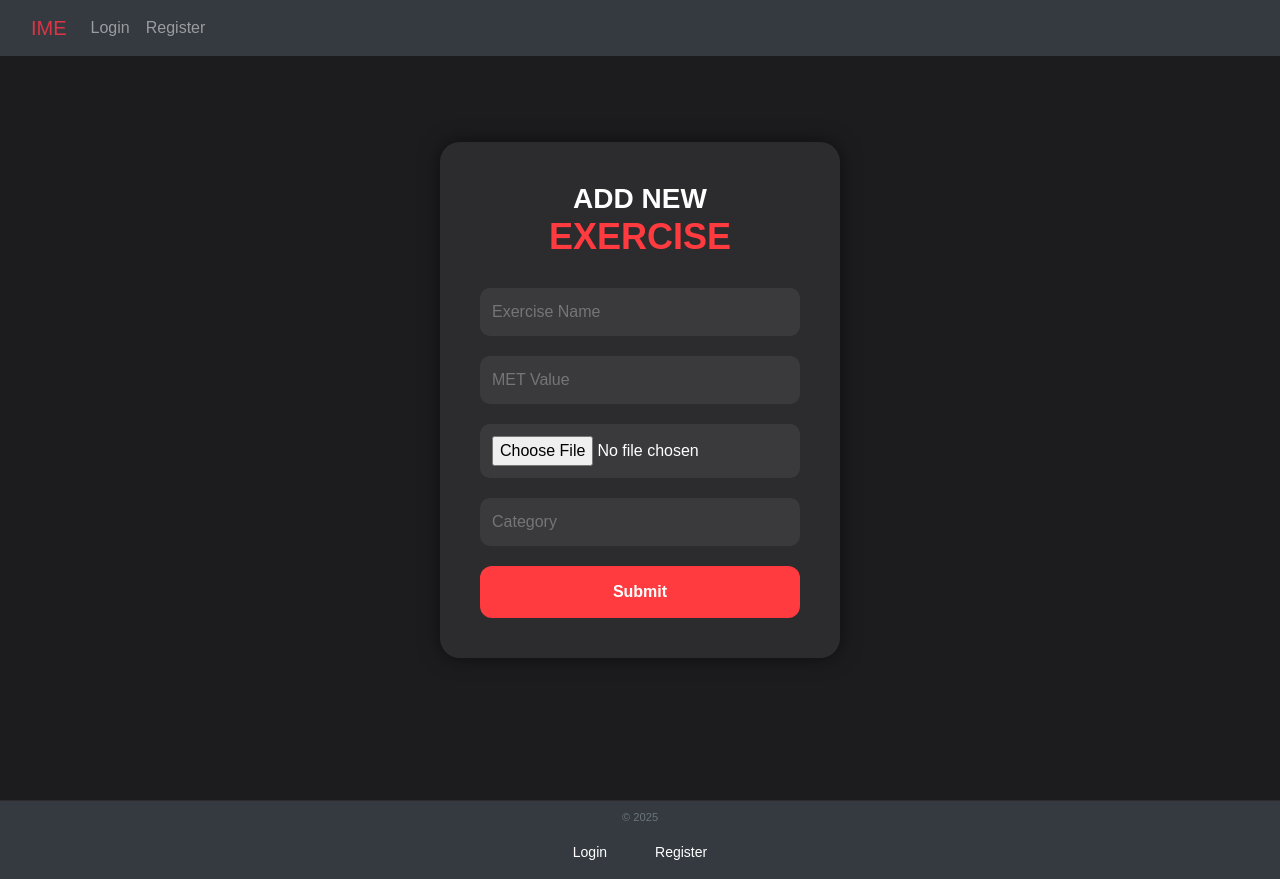
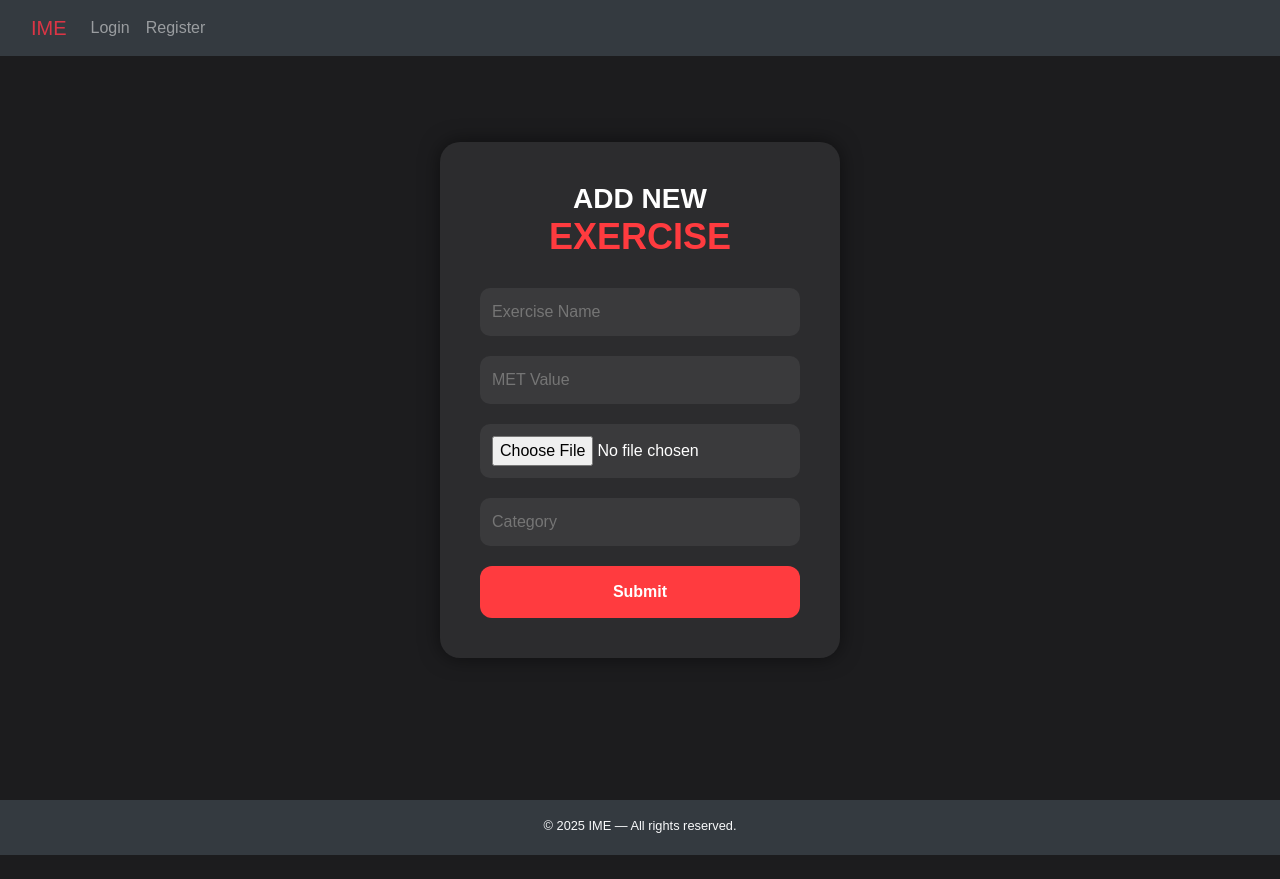
Before and after one commit to Ante-Diluvian/Projekt-Masivni-podatki, a React (Create React App) app in the folder RAIN/frontend/: page /newexecise in a window 1280 px wide. After the commit the page ends 855 px from the top, so only its background shows below. Built offline with nearby package versions, Linux system fonts and the light colour scheme.

Commit message:
Minor fixes, fixed header
Minor warning fixed, fixed header not working on smaller screens

```diff
--- a/RAIN/frontend/src/components/Footer.js
+++ b/RAIN/frontend/src/components/Footer.js
@@ -1,48 +1,20 @@
 import { useContext } from "react";
 import { UserContext } from "../userContext";
-import { Link } from "react-router-dom";
 
 function Footer() {
   const { user } = useContext(UserContext);
 
   return (
-<footer className=" bg-dark footer-custom mt-auto">
-  <div className="container text-center py-2">
-    <p className="mb-2 text-muted small">© 2025</p>
-   <ul className="nav justify-content-center">
-              {user ? (
-                <>
-                  <li className="nav-item mx-2">
-                    <Link className="nav-link text-white" to="/recipes">Recipes</Link>
-                  </li>
-                  <li className="nav-item mx-2">
-                    <Link className="nav-link text-white" to="/statistics">Workouts</Link>
-                  </li>
-                  <li className="nav-item mx-2">
-                    <Link className="nav-link text-white" to="/profile">Profile</Link>
-                  </li>
-                  {user.user_type === 1 && (
-                  <li className="nav-item mx-2">
-                    <Link className="nav-link text-white" to="/admin">Admin</Link>
-                  </li>
-                  )}
-                  <li className="nav-item mx-2">
-                    <Link className="nav-link text-danger" to="/logout">Logout</Link>
-                  </li>
-                </>
-              ) : (
-                <>
-                  <li className="nav-item mx-2">
-                    <Link className="nav-link text-white" to="/login">Login</Link>
-                  </li>
-                  <li className="nav-item mx-2">
-                    <Link className="nav-link text-white" to="/register">Register</Link>
-                  </li>
-                </>
-              )}
-            </ul>
-  </div>
-</footer>
+    <footer className="bg-dark text-light mt-auto py-3">
+      <div className="container text-center small">
+        <p className="mb-1">
+          © {new Date().getFullYear()} IME — All rights reserved.
+        </p>
+        {user && user.user_type === 1 && (
+          <p className="text-muted mb-0">Admin Access Enabled</p>
+        )}
+      </div>
+    </footer>
   );
 }
 
--- a/RAIN/frontend/src/components/Header.js
+++ b/RAIN/frontend/src/components/Header.js
@@ -1,9 +1,13 @@
-import { useContext } from "react";
+import { useContext, useState } from "react";
 import { UserContext } from "../userContext";
 import { Link } from "react-router-dom";
 
 function Header() {
   const { user } = useContext(UserContext);
+  const [collapsed, setCollapsed] = useState(true);
+
+  const toggleNavbar = () => setCollapsed(!collapsed);
+  const closeNavbar = () => setCollapsed(true);
 
   return (
     <header>
@@ -14,42 +18,40 @@ function Header() {
           <button
             className="navbar-toggler"
             type="button"
-            data-bs-toggle="collapse"
-            data-bs-target="#navbarNav"
-            aria-controls="navbarNav"
-            aria-expanded="false"
+            onClick={toggleNavbar}
+            aria-expanded={!collapsed}
             aria-label="Toggle navigation"
           >
             <span className="navbar-toggler-icon"></span>
           </button>
 
-          <div className="collapse navbar-collapse" id="navbarNav">
+          <div className={`collapse navbar-collapse ${collapsed ? '' : 'show'}`} id="navbarNav">
             <ul className="navbar-nav ms-auto gap-2 align-items-center">
               {user ? (
                 <>
                   <li className="nav-item">
-                    <Link className="nav-link" to="/">Home</Link>
+                    <Link className="nav-link" to="/" onClick={closeNavbar}>Home</Link>
                   </li>
                   <li className="nav-item">
-                    <Link className="nav-link" to="/recipes">Recipes</Link>
+                    <Link className="nav-link" to="/recipes" onClick={closeNavbar}>Recipes</Link>
                   </li>
                   <li className="nav-item">
-                    <Link className="nav-link" to="/statistics">Workouts</Link>
+                    <Link className="nav-link" to="/statistics" onClick={closeNavbar}>Workouts</Link>
                   </li>
                   <li className="nav-item">
-                    <Link className="nav-link" to="/profile">Profile</Link>
+                    <Link className="nav-link" to="/profile" onClick={closeNavbar}>Profile</Link>
                   </li>
                   <li className="nav-item">
-                    <Link className="nav-link text-danger" to="/logout">Logout</Link>
+                    <Link className="nav-link text-danger" to="/logout" onClick={closeNavbar}>Logout</Link>
                   </li>
                 </>
               ) : (
                 <>
                   <li className="nav-item">
-                    <Link className="nav-link" to="/login">Login</Link>
+                    <Link className="nav-link" to="/login" onClick={closeNavbar}>Login</Link>
                   </li>
                   <li className="nav-item">
-                    <Link className="nav-link" to="/register">Register</Link>
+                    <Link className="nav-link" to="/register" onClick={closeNavbar}>Register</Link>
                   </li>
                 </>
               )}
--- a/RAIN/frontend/src/components/Recipes.js
+++ b/RAIN/frontend/src/components/Recipes.js
@@ -3,7 +3,6 @@ import { UserContext } from '../userContext';
 import { Link } from 'react-router-dom';
 
 function Recipes() {
-    const userContext = useContext(UserContext);
     const [recipes, setRecipes] = useState([]);
 
     useEffect(function(){
```
